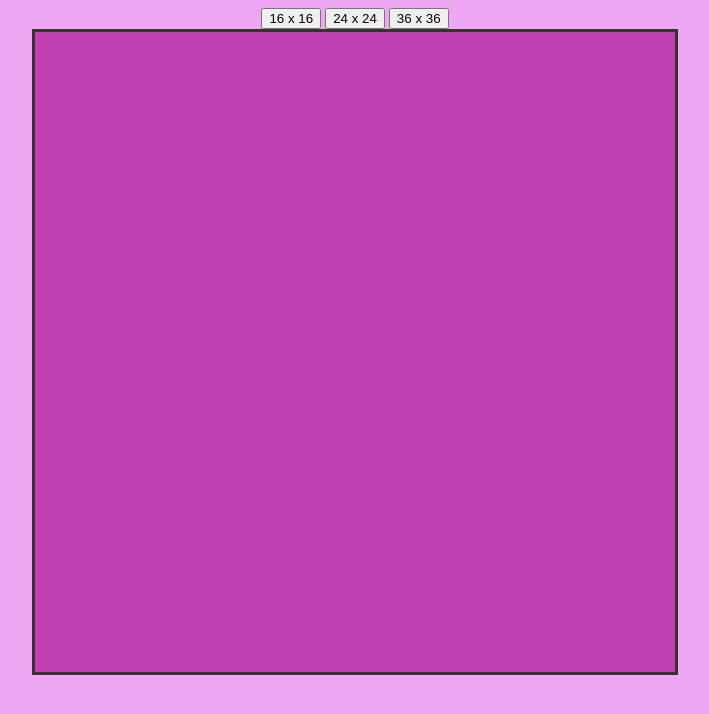
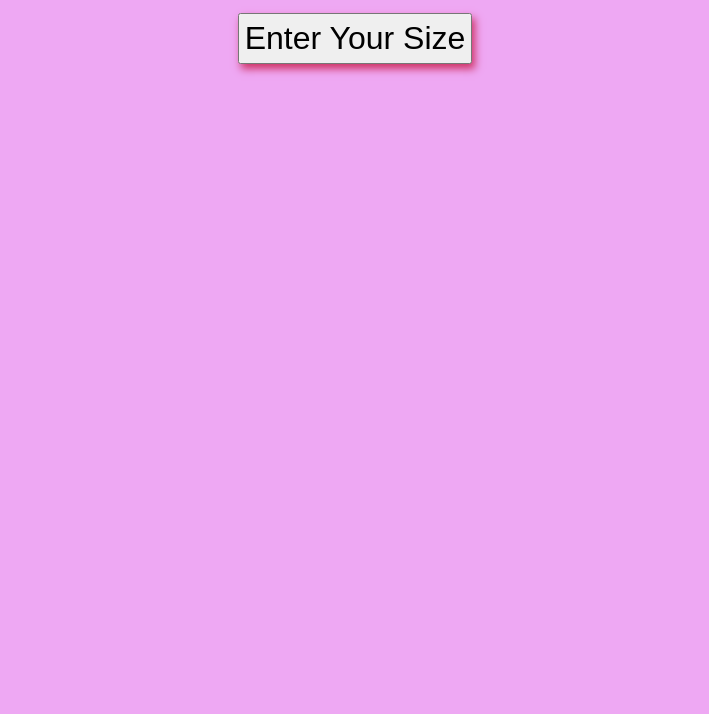
Before and after one commit to MaMikaDev/colour_a_square, a plain HTML site: page index.html in a window 1280 px wide. Shown: the whole page, without its empty margins (285-994 px from the left). Drawn offline with Linux system fonts and the light colour scheme.

Commit message:
scrapped some stuff to try a different apprach

```diff
--- a/index.html
+++ b/index.html
@@ -11,9 +11,10 @@
   </head>
   <body>
     <div id="buttons">
-      <button id="sizeSmall">16 x 16</button>
-      <button id="sizeMedium">24 x 24</button>
-      <button id="sizeLarge">36 x 36</button>
+      <button id="sizeSmall" class="btn" onclick="whatSize()" >Enter Your Size</button>
+
+      <!-- <button id="sizeMedium" onlick = 'createAGrid(medium)'>24 x 24</button>
+      <button id="sizeLarge" onclick = 'createAGrid(large)'>36 x 36</button> -->
 
 
     </div>
--- a/script.js
+++ b/script.js
@@ -1,30 +1,51 @@
 const grid = document.querySelector('#grid');
 
+let size;
 
+
+function createAGrid(){
 
     for (let i = 1; i < 17; i++) {  //repat the process exactly 16 times
 
         let aRow = document.createElement('div'); //create a row
 
-        aRow.classList.add('row');
-        aRow.id = 'row' + i; //each row gets a consequtive number
-        console.log(aRow.id)  // checking if the row are being intiated correctly
-        // aRow.setAttribute('style', 'border: solid black; background: white;');
+        // aRow.classList.add('row');
+        // aRow.id = 'row' + i; //each row gets a consequtive number
+        // console.log(aRow.id)  // checking if the row are being intiated correctly
+        // // aRow.setAttribute('style', 'border: solid black; background: white;');
 
 
-            for(let j = 1; j < 17; j++){
-                let aCell = document.createElement('div'); //create a cell div
-                aCell.id = i + 'cell' + j; //naming each cell for checking purposes really
-                aCell.classList.add('cell');
+        //     for(let j = 1; j < 17; j++){
+        //         let aCell = document.createElement('div'); //create a cell div
+        //         aCell.id = i + 'cell' + j; //naming each cell for checking purposes really
+        //         aCell.classList.add('cell');
 
-                console.log(aCell.id);
+        //         console.log(aCell.id);
 
-                // aCell.setAttribute('style', 'width: 40px; height: 40px');
+        //         // aCell.setAttribute('style', 'width: 40px; height: 40px');
 
 
-                aRow.appendChild(aCell); //add a cell to a row
+        //         aRow.appendChild(aCell); //add a cell to a row
+        //     }
+
+        //     grid.appendChild(aRow);  //attach the row to the grid
+        //commented out for the sake of a different approach
+
+        // }
+    }
+
+
+        function whatSize() {
+
+            size = prompt('enter the size of the grid', 'max 100');
+
+            if (size === !NaN || size > 100 || size < 1){
+                console.log('that is the wrong input!');
             }
+            // else {
+            //     console.log(size);
 
-            grid.appendChild(aRow);  //attach the row to the grid
+            // }
+
 
         }
--- a/styles.css
+++ b/styles.css
@@ -11,12 +11,19 @@ body {
   background-color: rgb(238, 168, 243);
 }
 
-#container {
+button {
+  font-size: xx-large;
+  padding: 5px;
+  margin: 5px;
+  box-shadow: 3px 5px 8px rgb(207, 51, 103);
+}
+
+/* /* #container {
   background-color: #fa8072;
   width: 640px;
   height: 640px;
-  border: solid #383130;
-}
+  border: solid #383130; */
+ */
 
 #grid {
   display: flex;
@@ -31,8 +38,8 @@ body {
 .cell {
   /* default cell size that can be overriden by JS if a different option is chosen */
   background-color: rgb(193, 64, 178);
-  width: 40px;
-  height: 40px;
+  /* width: 40px;
+  height: 40px; */
   border: 0.5 px rgb(245, 155, 155) solid;
 }
 
```
